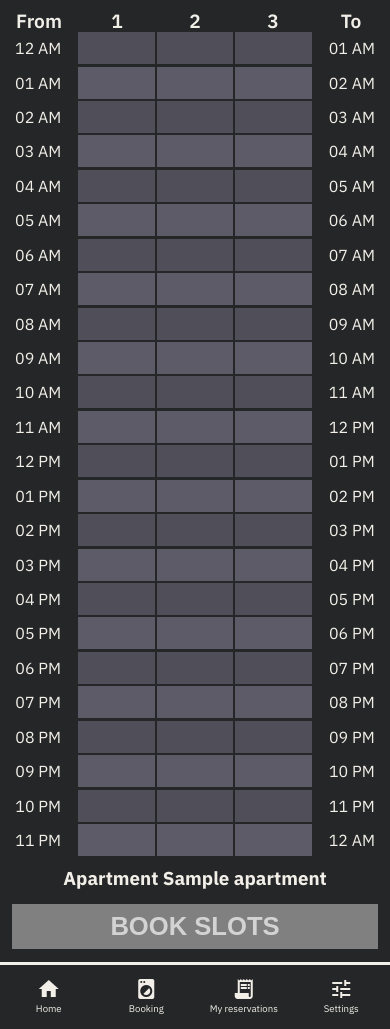
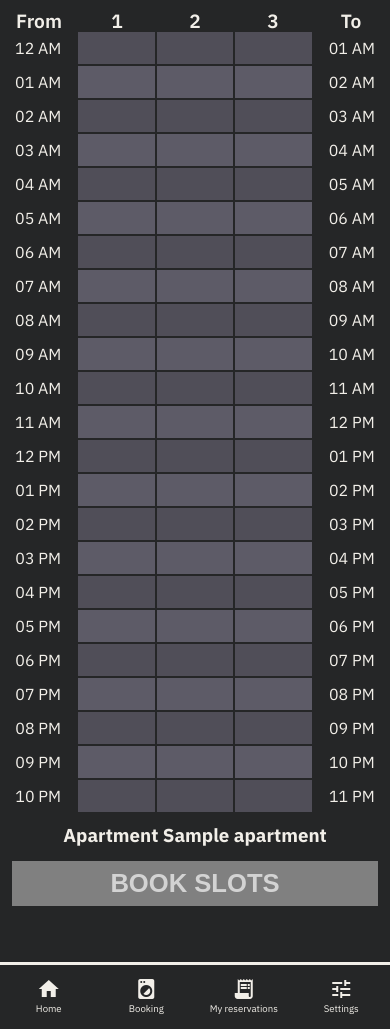
Before and after one commit to jonasbove/laundry, a Flask app: template templates/booking_mobile.html in a window 390 px wide. Shown: the part 46-1075 px from the top of the page. Run offline with Flask 3, Linux system fonts and the light colour scheme; the template is opened without the code that fills it: most values are stand-ins (such as "Sample title", 1, 10 or a date in 2020).

Commit message:
Trying to make mobile booking layout work

```diff
--- a/static/css/mobile.css
+++ b/static/css/mobile.css
@@ -10,7 +10,7 @@ body {
     font-family: 'IBM Plex Sans';
 }
 main {
-    height: 94vh;
+    height: 90vh;
     display: flex;
     flex-direction: column;
     align-items: center;
```
